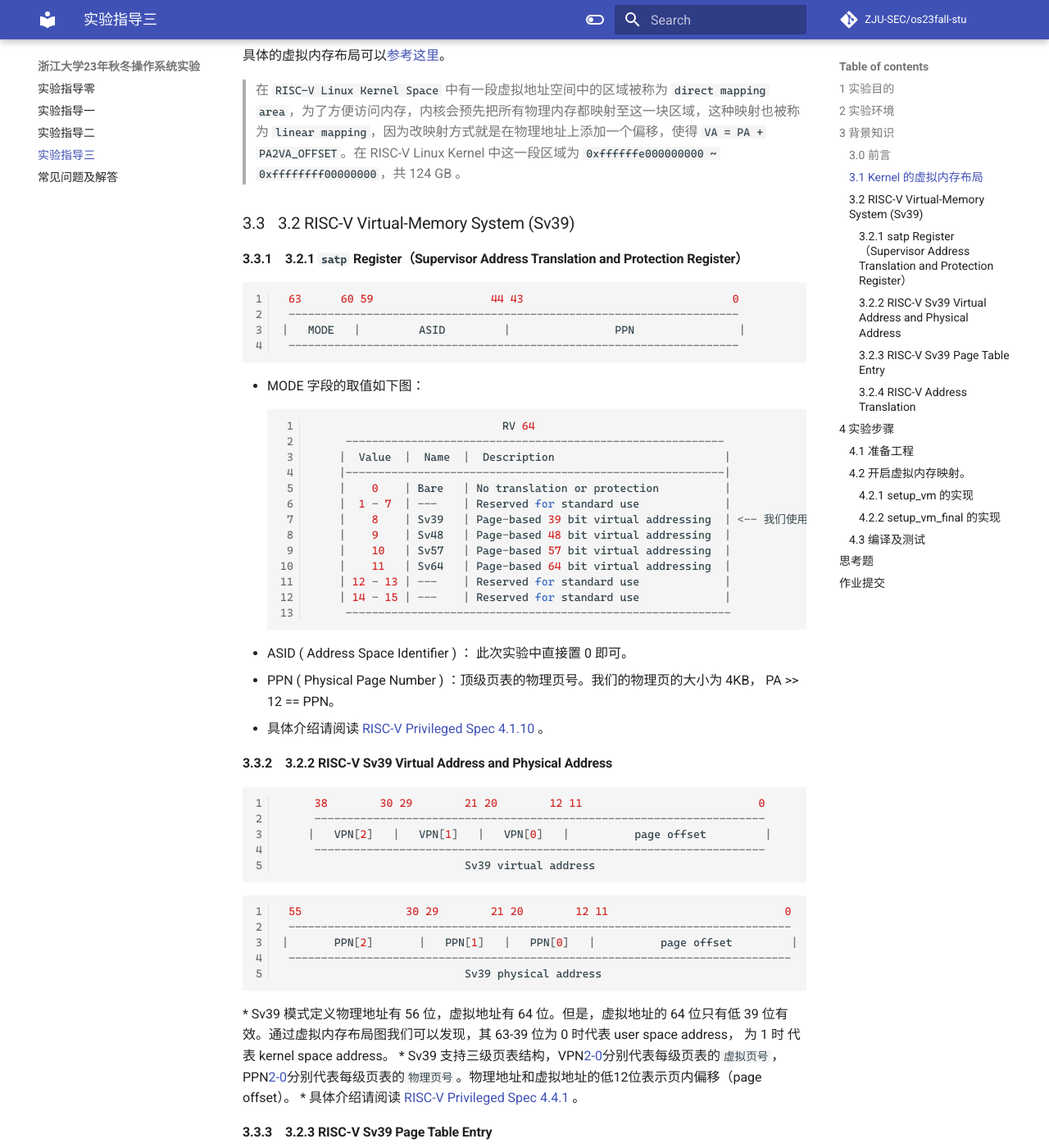
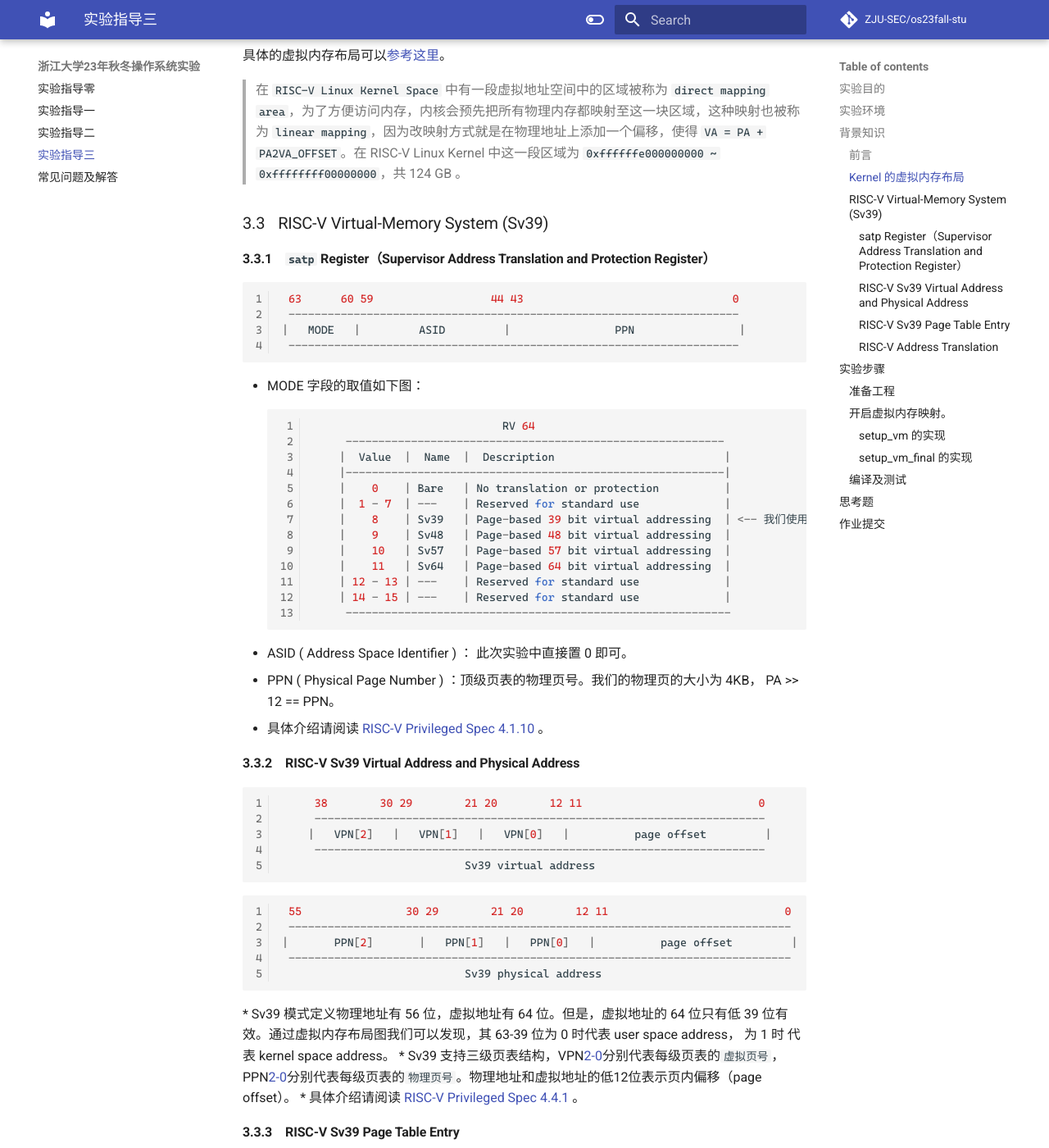
Before and after one commit to NoyException/zju_os_lab, an MkDocs documentation site: the page built from docs/lab3.md, in a window 1280 px wide and 1400 px high, scrolled down 1180 px. Shown: the whole window at 82% size. Built offline with MkDocs 1.6.1 and Material for MkDocs 9.7.7, drawn with Linux system fonts in a browser that asks for light colours; some web fonts are replaced; comment, search, counter and statistics services are not loaded; some of the changed text lies outside the part shown.

Commit message:
fix: rm duplicated serial numbers caused by mkdocs-heti-plugin

````diff
--- a/docs/lab3.md
+++ b/docs/lab3.md
@@ -1,23 +1,23 @@
 # Lab 3: RV64 虚拟内存管理
 
-## 1 实验目的
+## 实验目的
 * 学习虚拟内存的相关知识，实现物理地址到虚拟地址的切换。
 * 了解 RISC-V 架构中 SV39 分页模式，实现虚拟地址到物理地址的映射，并对不同的段进行相应的权限设置。
 
-## 2 实验环境
+## 实验环境
 
 * Environment in previous labs
 
-## 3 背景知识
+## 背景知识
 
-### 3.0 前言
+### 前言
 在 Lab2 中我们赋予了操作系统对多个线程调度以及并发执行的能力，由于目前这些线程都是内核线程，因此他们可以共享运行空间，即运行不同线程对空间的修改是相互可见的。但是如果我们需要线程相互**隔离**，以及在多线程的情况下更加**高效**的使用内存，就必须引入`虚拟内存`这个概念。
 
 虚拟内存可以为正在运行的进程提供独立的内存空间，制造一种每个进程的内存都是独立的假象。同时虚拟内存到物理内存的映射也包含了对内存的访问权限，方便内核完成权限检查。
 
 在本次实验中，我们需要关注内核如何**开启虚拟地址**以及通过设置页表来实现**地址映射**和**权限控制**。
 
-### 3.1 Kernel 的虚拟内存布局
+### Kernel 的虚拟内存布局
 
 ```
 start_address             end_address
@@ -41,8 +41,8 @@ start_address             end_address
 > 在 `RISC-V Linux Kernel Space` 中有一段虚拟地址空间中的区域被称为 `direct mapping area`，为了方便访问内存，内核会预先把所有物理内存都映射至这一块区域，这种映射也被称为 `linear mapping`，因为改映射方式就是在物理地址上添加一个偏移，使得 `VA = PA + PA2VA_OFFSET`。在 RISC-V Linux Kernel 中这一段区域为 `0xffffffe000000000 ~ 0xffffffff00000000`，共 124 GB 。
 
 
-### 3.2 RISC-V Virtual-Memory System (Sv39)
-#### 3.2.1 `satp` Register（Supervisor Address Translation and Protection Register）
+### RISC-V Virtual-Memory System (Sv39)
+#### `satp` Register（Supervisor Address Translation and Protection Register）
 ```c
  63      60 59                  44 43                                0
  ---------------------------------------------------------------------
@@ -70,7 +70,7 @@ start_address             end_address
 * PPN ( Physical Page Number ) ：顶级页表的物理页号。我们的物理页的大小为 4KB， PA >> 12 == PPN。
 * 具体介绍请阅读 [RISC-V Privileged Spec 4.1.10](https://www.five-embeddev.com/riscv-isa-manual/latest/supervisor.html#sec:satp) 。
 
-#### 3.2.2 RISC-V Sv39 Virtual Address and Physical Address
+#### RISC-V Sv39 Virtual Address and Physical Address
 ```c
      38        30 29        21 20        12 11                           0
      ---------------------------------------------------------------------
@@ -93,7 +93,7 @@ start_address             end_address
 * 具体介绍请阅读 [RISC-V Privileged Spec 4.4.1](https://www.five-embeddev.com/riscv-isa-manual/latest/supervisor.html#sec:sv39) 。
 
 
-#### 3.2.3 RISC-V Sv39 Page Table Entry
+#### RISC-V Sv39 Page Table Entry
 ```c
  63      54 53        28 27        19 18        10 9   8 7 6 5 4 3 2 1 0
  -----------------------------------------------------------------------
@@ -120,7 +120,7 @@ start_address             end_address
 * 具体介绍请阅读 [RISC-V Privileged Spec 4.4.1](https://www.five-embeddev.com/riscv-isa-manual/latest/supervisor.html#sec:sv39)
 
 
-#### 3.2.4 RISC-V Address Translation
+#### RISC-V Address Translation
 虚拟地址转化为物理地址流程图如下，具体描述见 [RISC-V Privileged Spec 4.3.2](https://www.five-embeddev.com/riscv-isa-manual/latest/supervisor.html#sv32algorithm) :
 ```text
                                 Virtual Address                                     Physical Address
@@ -163,8 +163,8 @@ start_address             end_address
  └────────┘
 ```
 
-## 4 实验步骤
-### 4.1 准备工程
+## 实验步骤
+### 准备工程
 * 此次实验基于 lab3 同学所实现的代码进行。
 * 需要修改 `defs.h`，在 `defs.h` **添加**如下内容：
     ```c
@@ -201,10 +201,10 @@ start_address             end_address
     ...
     ```
 
-### 4.2 开启虚拟内存映射。
+### 开启虚拟内存映射。
 在 RISC-V 中开启虚拟地址被分为了两步：`setup_vm` 以及 `setup_vm_final`，下面将介绍相关的具体实现。
 
-#### 4.2.1 `setup_vm` 的实现
+#### `setup_vm` 的实现
 * 将 0x80000000 开始的 1GB 区域进行两次映射，其中一次是等值映射 ( PA == VA ) ，另一次是将其映射到 `direct mapping area` ( 使得 `PA + PV2VA_OFFSET == VA` )。如下图所示：
   ```text
   Physical Address
@@ -292,7 +292,7 @@ boot_stack:
 
 
 
-#### 4.2.2 `setup_vm_final` 的实现
+#### `setup_vm_final` 的实现
 * 由于 `setup_vm_final` 中需要申请页面的接口，应该在其之前完成内存管理初始化，可能需要修改 `mm.c` 中的代码，`mm.c` 中初始化的函数接收的起始结束地址需要调整为虚拟地址。
 * 对 所有物理内存 (128M) 进行映射，并设置正确的权限。
   ```text
@@ -368,7 +368,7 @@ create_mapping(uint64 *pgtbl, uint64 va, uint64 pa, uint64 sz, uint64 perm) {
     */
 }
 ```
-### 4.3 编译及测试
+### 编译及测试
 - 由于加入了一些新的 .c 文件，可能需要修改一些Makefile文件，请同学自己尝试修改，使项目可以编译并运行。
 - 输出示例
     ```bash
````
